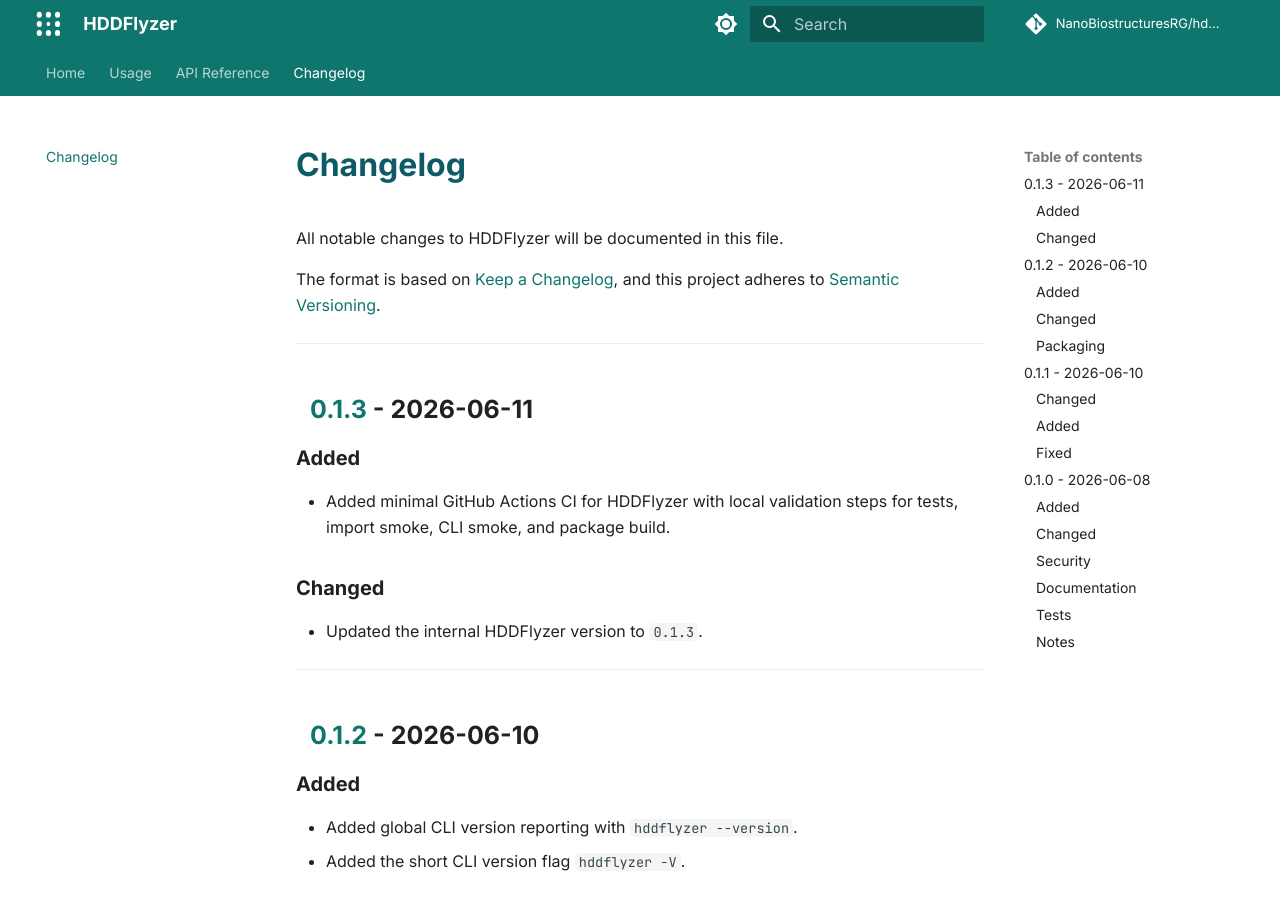
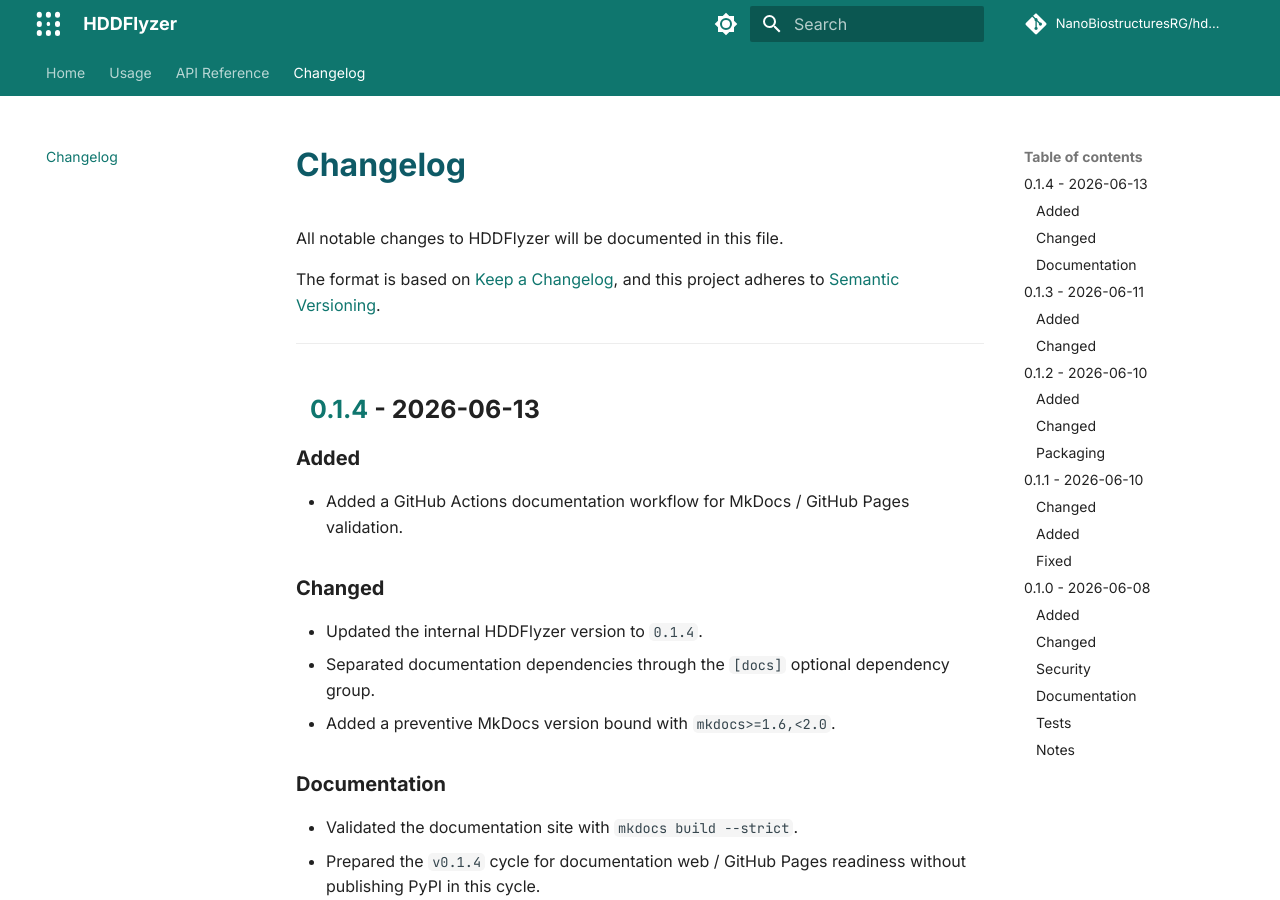
Before and after one commit to NanoBiostructuresRG/hddflyzer, an MkDocs documentation site: the page built from docs/changelog.md, in a window 1280 px wide and 900 px high. Built offline with MkDocs 1.6.1 and Material for MkDocs 9.7.7, drawn with Linux system fonts in a browser that asks for light colours; comment, search, counter and statistics services are not loaded.

Commit message:
docs: prepare v0.1.4 documentation metadata

```diff
--- a/CHANGELOG.md
+++ b/CHANGELOG.md
@@ -4,6 +4,28 @@
 
 The format is based on [Keep a Changelog](https://keepachangelog.com/en/1.1.0/),
 and this project adheres to [Semantic Versioning](https://semver.org/spec/v2.0.0.html).
+
+---
+
+## [0.1.4] - 2026-06-13
+
+### Added
+
+- Added a GitHub Actions documentation workflow for MkDocs / GitHub Pages
+  validation.
+
+### Changed
+
+- Updated the internal HDDFlyzer version to `0.1.4`.
+- Separated documentation dependencies through the `[docs]` optional dependency
+  group.
+- Added a preventive MkDocs version bound with `mkdocs>=1.6,<2.0`.
+
+### Documentation
+
+- Validated the documentation site with `mkdocs build --strict`.
+- Prepared the `v0.1.4` cycle for documentation web / GitHub Pages readiness
+  without publishing PyPI in this cycle.
 
 ---
 
@@ -199,6 +221,7 @@
 
 ---
 
+[0.1.4]: https://github.com/NanoBiostructuresRG/hddflyzer/compare/v0.1.3...v0.1.4
 [0.1.3]: https://github.com/NanoBiostructuresRG/hddflyzer/compare/v0.1.2...v0.1.3
 [0.1.2]: https://github.com/NanoBiostructuresRG/hddflyzer/compare/v0.1.1...v0.1.2
 [0.1.1]: https://github.com/NanoBiostructuresRG/hddflyzer/compare/v0.1.0...v0.1.1
--- a/hddflyzer/version.py
+++ b/hddflyzer/version.py
@@ -1,3 +1,3 @@
 # SPDX-License-Identifier: LGPL-3.0-or-later
 
-__version__ = "0.1.3"
+__version__ = "0.1.4"
--- a/mkdocs.yml
+++ b/mkdocs.yml
@@ -1,6 +1,7 @@
 # SPDX-License-Identifier: LGPL-3.0-or-later
 site_name: HDDFlyzer
 site_description: Traceable molecular descriptor-space workflows for CLI and Python.
+site_url: https://nanobiostructuresrg.github.io/hddflyzer/
 
 theme:
   name: material
```
Also changed, not shown: README.md (+1 -1 lines), ROADMAP.md (+7 -5 lines), 1 other file.
